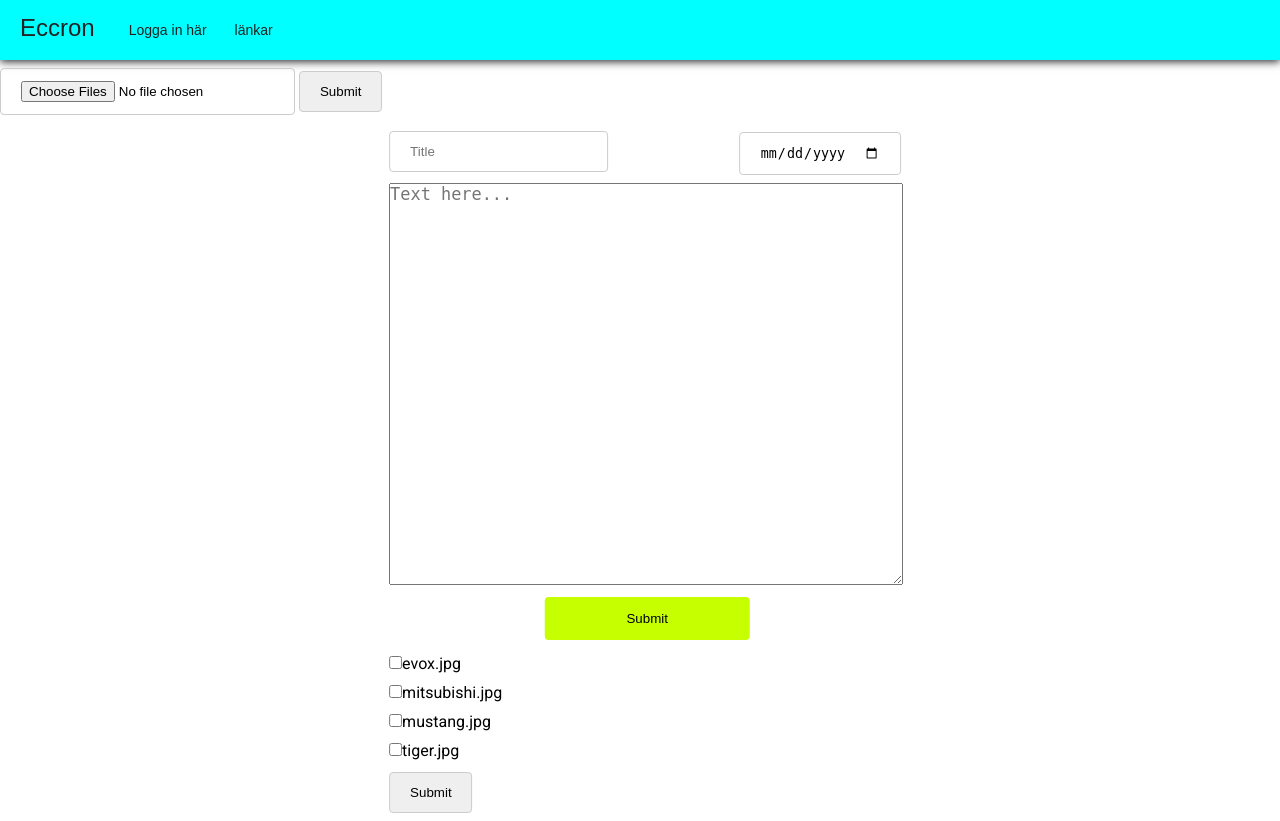
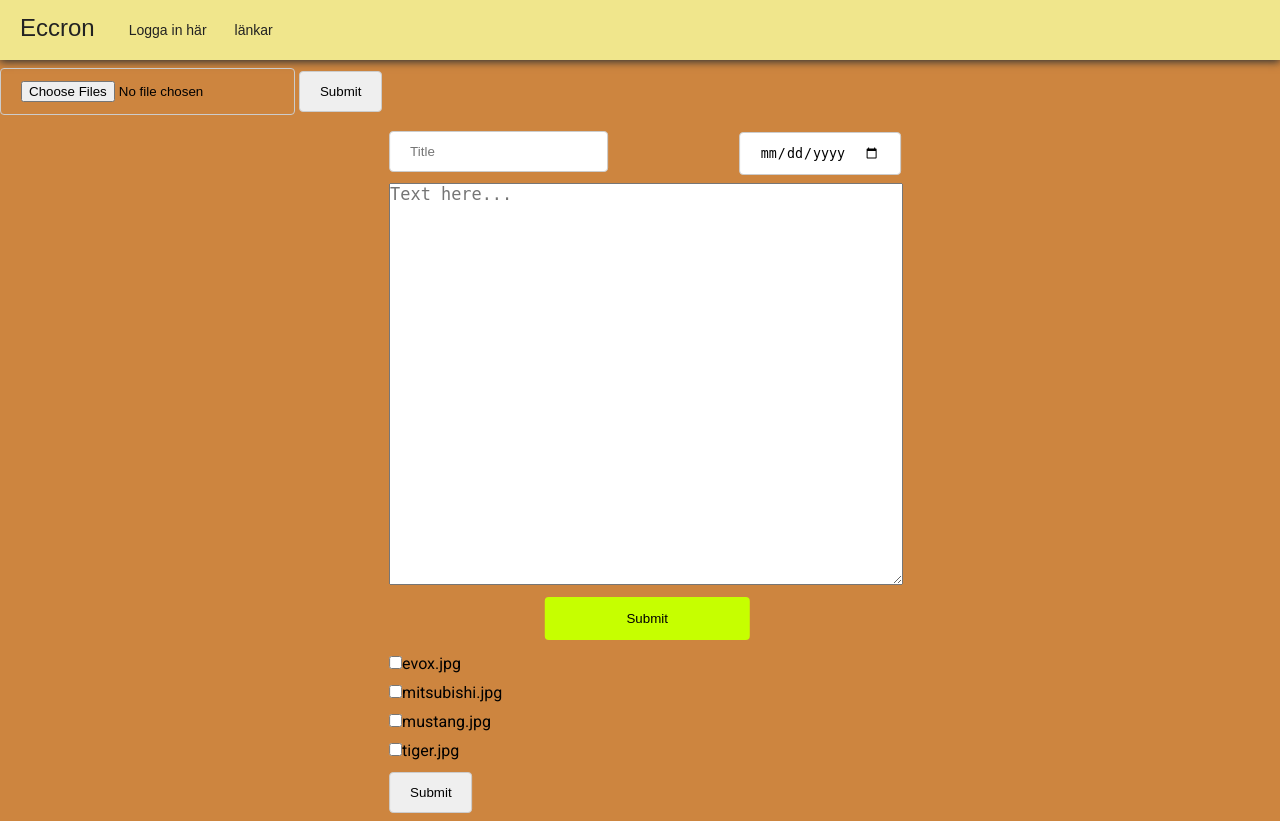
Before and after one commit to TerRriN/Eccron, a PHP site: page / in a window 1280 px wide. Run offline with PHP 8.4, Linux system fonts and the light colour scheme; data that the repository does not hold is empty.

Commit message:
color change to coffe

```diff
--- a/css/index-sass.css
+++ b/css/index-sass.css
@@ -5,12 +5,13 @@
 
 body {
   font-family: "Roboto", sans-serif;
+  background-color: peru;
 }
 
 nav {
   width:100%;
   height: 60px;
-  background-color: cyan;
+  background-color: khaki;
   box-shadow: 0px 2px 8px 0px #333;
 }
 
@@ -30,6 +31,7 @@ nav ul {
 .login-dropdown{
   background-color: #fff;
   box-shadow: 0 3px 6px rgba(0,0,0,0.16), 0 3px 6px rgba(0,0,0,0.23);
+  z-index: 5;
 }
 
 .show{
@@ -40,7 +42,7 @@ nav ul li {
   float: left;
   list-style: none;
   position: relative;
-  background-color: cyan;
+  background-color: khaki;
 }
 
 nav ul li a {
```
